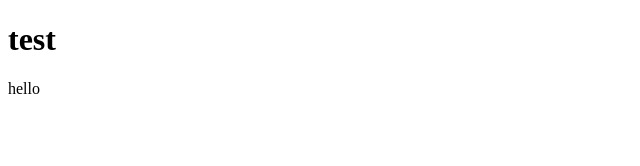
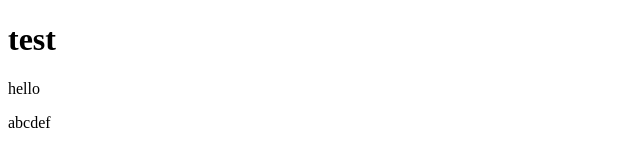
Before and after one commit to georgegheorghescu462/git-testt, a plain HTML site: page index.html in a window 1280 px wide. Shown: the full height of the page, 0-640 px from the left. Drawn offline with Linux system fonts and the light colour scheme.

Commit message:
add span

```diff
--- a/index.html
+++ b/index.html
@@ -10,6 +10,7 @@
 		</header>
 		<main>
 			<p>hello</p>
+			<span>abcdef</span>
 		</main>
 	</body>
 </html>
```
